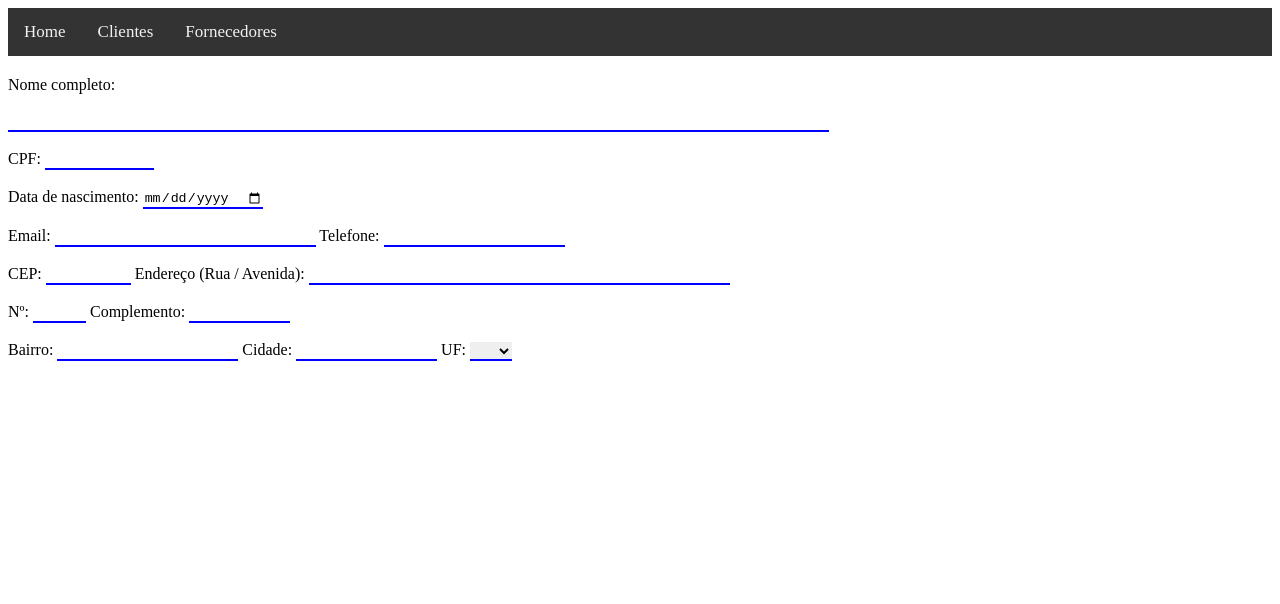
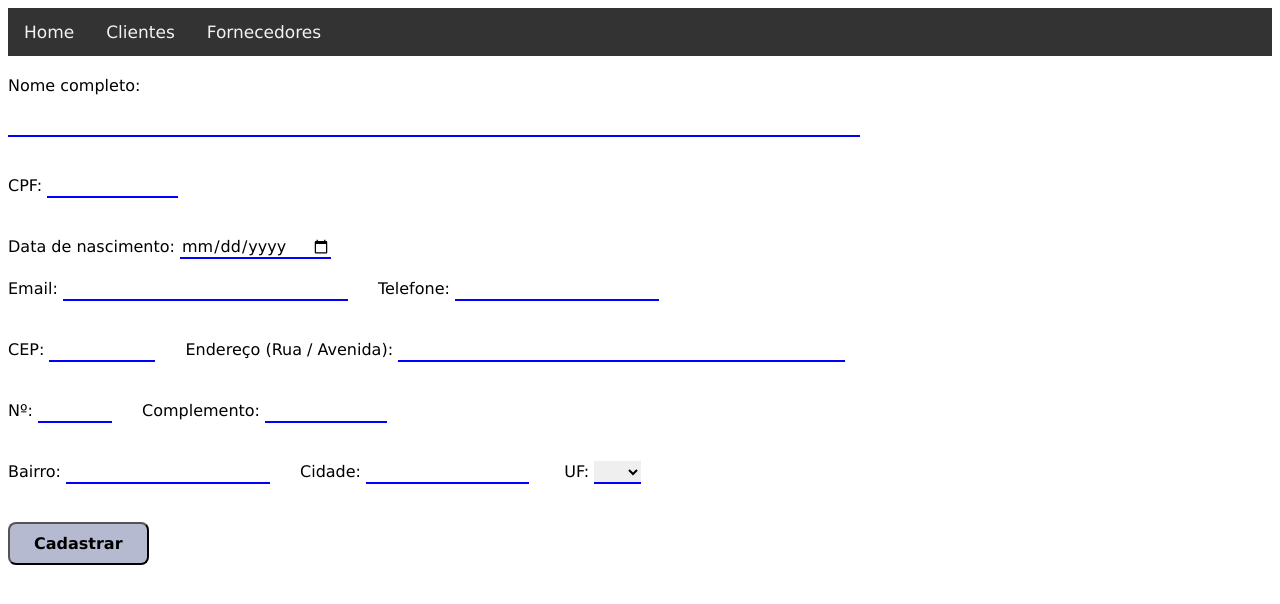
Before and after one commit to MarcosRibeiroJ/CadastroAngular, an Angular app: page /clientes in a window 1280 px wide. Shown: the top 604 px of the page. Built offline with nearby package versions, Linux system fonts and the light colour scheme.

Commit message:
adicionando css para os elementos de formulario

```diff
--- a/src/app/app.component.css
+++ b/src/app/app.component.css
@@ -16,7 +16,7 @@
 
   /* Mudando a cor dos links no estado hover */
   .topnav a:hover {
-    background-color: #ddd;
+    background-color: rgb(102, 121, 207);
     color: black;
   }
 
--- a/src/app/clientes/clientes.component.html
+++ b/src/app/clientes/clientes.component.html
@@ -1,15 +1,14 @@
 <div style="margin-top: 20px;">
     Nome completo:<br><br>
-    <input type="text" size="100"><br><br>
+    <input type="text" size="100"><br><br><br>
     CPF:
-    <input type="text" size="11"><br><br>
+    <input type="text" size="11"><br><br><br>
     Data de nascimento:
     <input type="date"><br><br>
-    Email: <input type="email" size="30"> Telefone: <input type="text"><br><br>
-    CEP:
-    <input type="text" size="8"> Endereço (Rua / Avenida): <input type="text" size="50"><br><br>
-    Nº: <input type="text" size="4"> Complemento: <input type="text" size="10"><br><br>
-    Bairro: <input type="text" size="20"> Cidade: <input type="text" size="15">
+    Email: <input type="email" size="30"><span class="distancia">Telefone: <input type="text"></span><br><br><br>
+    CEP: <input type="text" size="8"><span class="distancia">Endereço (Rua / Avenida): <input type="text" size="50"></span><br><br><br>
+    Nº: <input type="text" size="4"><span class="distancia">Complemento: <input type="text" size="10"></span><br><br><br>
+    Bairro: <input type="text" size="20"><span class="distancia">Cidade: <input type="text" size="15"></span>
     UF:
     <select name="estado">
         <option value="estado"></option>
@@ -39,5 +38,6 @@
         <option value="se">SE</option>
         <option value="sp">SP</option>
         <option value="to">TO</option>
-    </select>
+    </select><br><br><br>
+    <button type="button">Cadastrar</button>
 </div>
--- a/src/styles.css
+++ b/src/styles.css
@@ -1,32 +1,46 @@
 /* You can add global styles to this file, and also import other style files */
-input[type=text] {
+input[type=text], input[type=email], input[type=date] {
     border: none;
     border-bottom: 2px solid blue;
+    font-family: Verdana, Geneva, Tahoma, sans-serif;
+    font-size: medium;
 }
 
-input[type=text]:focus {
-    background-color: lightblue;
-}
-
-input[type=email] {
-    border: none;
-    border-bottom: 2px solid blue;
-}
-
-input[type=email]:focus {
-    background-color: lightblue;
-}
-
-input[type=date] {
-    border: none;
-    border-bottom: 2px solid blue;
-}
-
-input[type=date]:focus {
+input[type=text]:focus, input[type=email]:focus, input[type=date]:focus {
     background-color: lightblue;
 }
 
 select {
     border: none;
     border-bottom: 2px solid blue;
+    font-family: Verdana, Geneva, Tahoma, sans-serif;
+    font-size: medium;
 }
+
+div {
+    font-family: Verdana, Geneva, Tahoma, sans-serif;
+    font-size: medium;
+}
+
+.distancia {
+    margin-left: 30px;
+    margin-right: 30px;
+}
+
+button {
+    font-family: Verdana, Geneva, Tahoma, sans-serif;
+    font-size: medium;
+    border-radius: 8px;
+    padding: 10px 24px;
+    font-weight: bold;
+    background-color: rgba(167, 173, 199, 0.836);
+}
+
+button:hover {
+    background-color: rgb(102, 121, 207);
+    color: rgb(0, 0, 0);
+    transition-duration: 1.0s;
+    font-weight: bold;
+    padding: 10px 24px;
+    box-shadow: 0 12px 16px 0 rgba(0,0,0,0.24), 0 17px 50px 0 rgba(0,0,0,0.19);
+}
```
